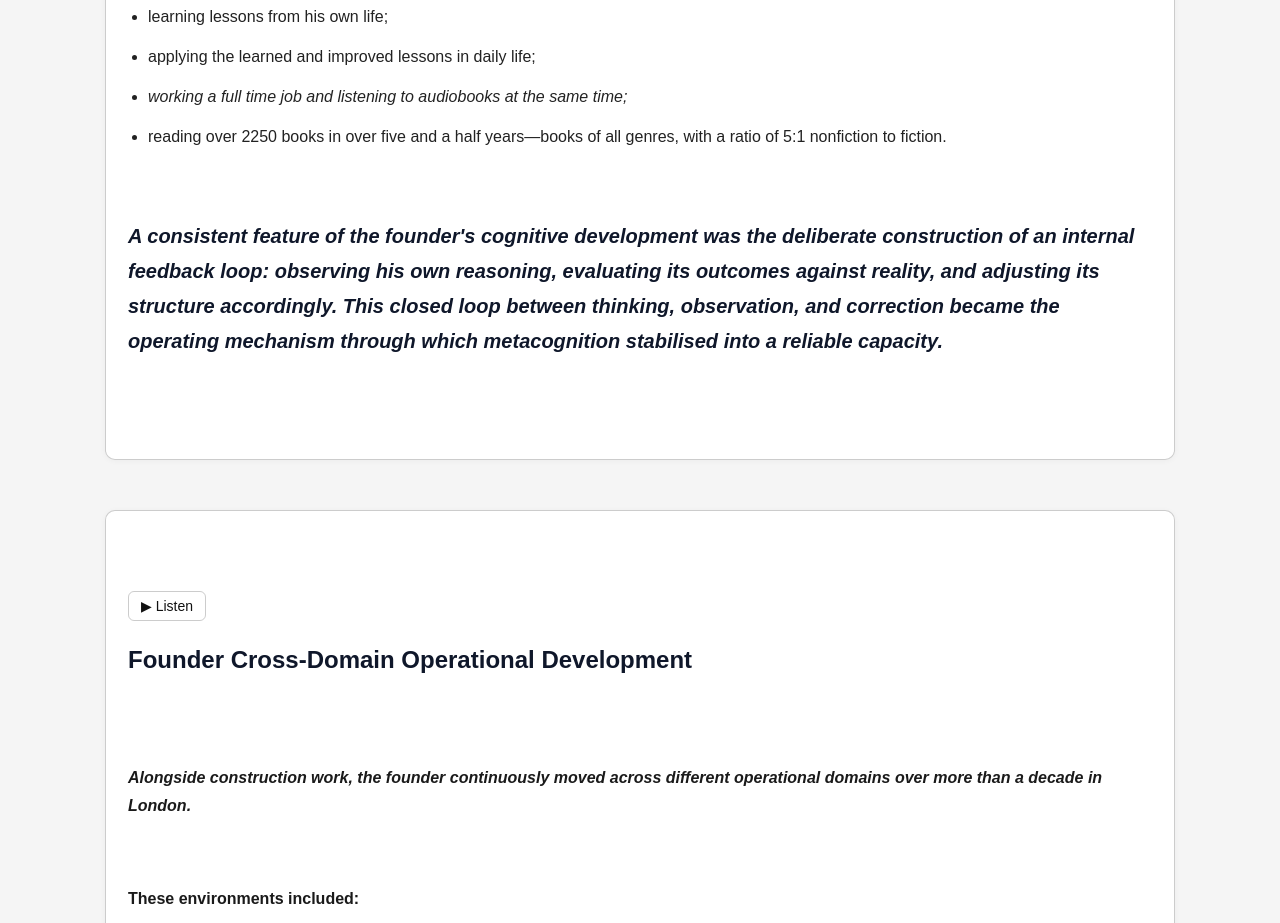
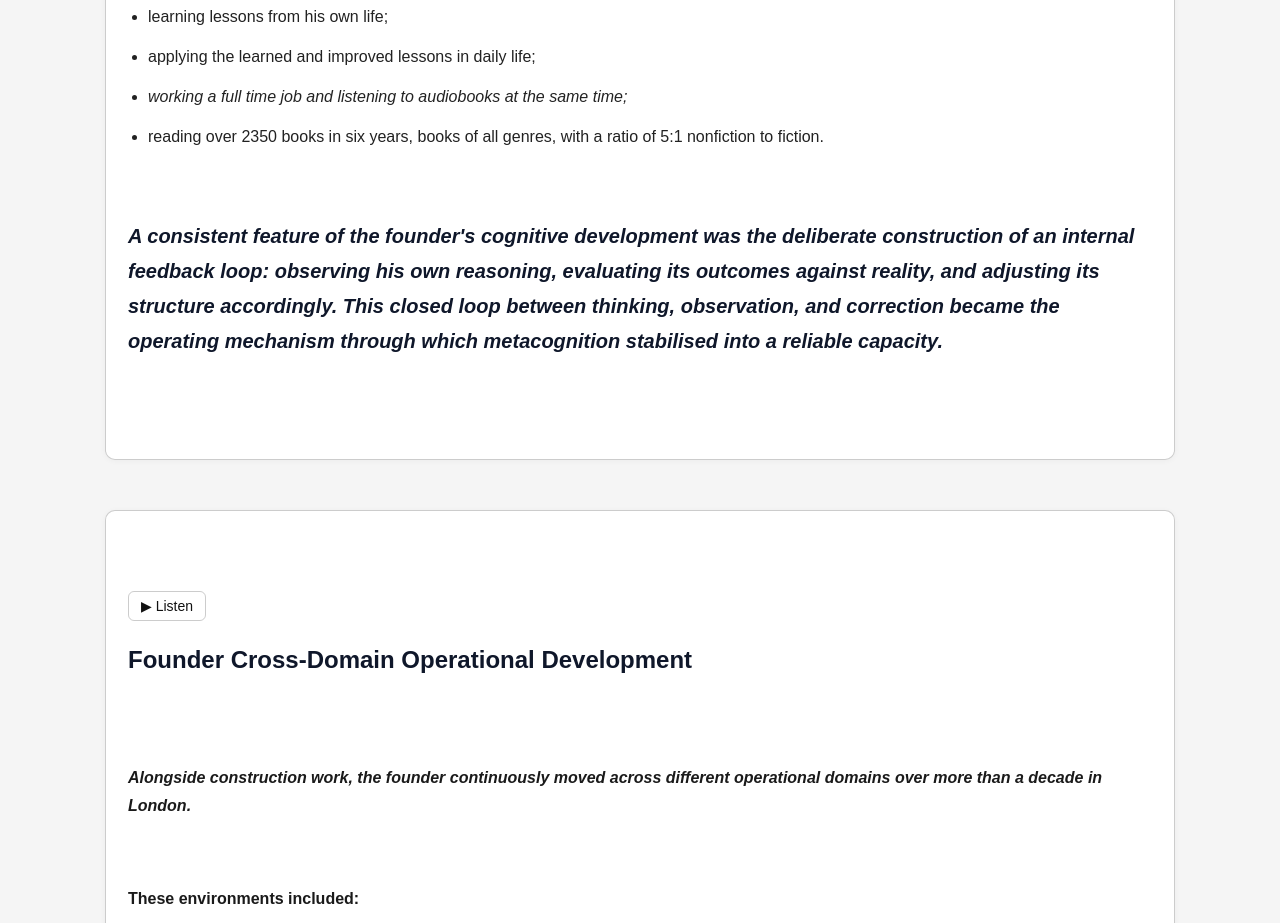
Before and after one commit to SeipsumOrg/SeipsumCore, a plain HTML site: page origin-en.html in a window 1280 px wide. Shown: the part 2597-3520 px from the top of the page. Drawn offline with Linux system fonts and the light colour scheme.

Commit message:
Update book count and reading duration in origin-en.html

```diff
--- a/origin-en.html
+++ b/origin-en.html
@@ -484,7 +484,7 @@ Seipsum</a>
     <em>
       <li>working a full time job and listening to audiobooks at the same time;</li>
     </em>
-      <li>reading over 2250 books in over five and a half years—books of all genres, with a ratio of 5:1 nonfiction to fiction.</li>
+      <li>reading over 2350 books in six years, books of all genres, with a ratio of 5:1 nonfiction to fiction.</li>
      </ul>
 
    <br>
```
